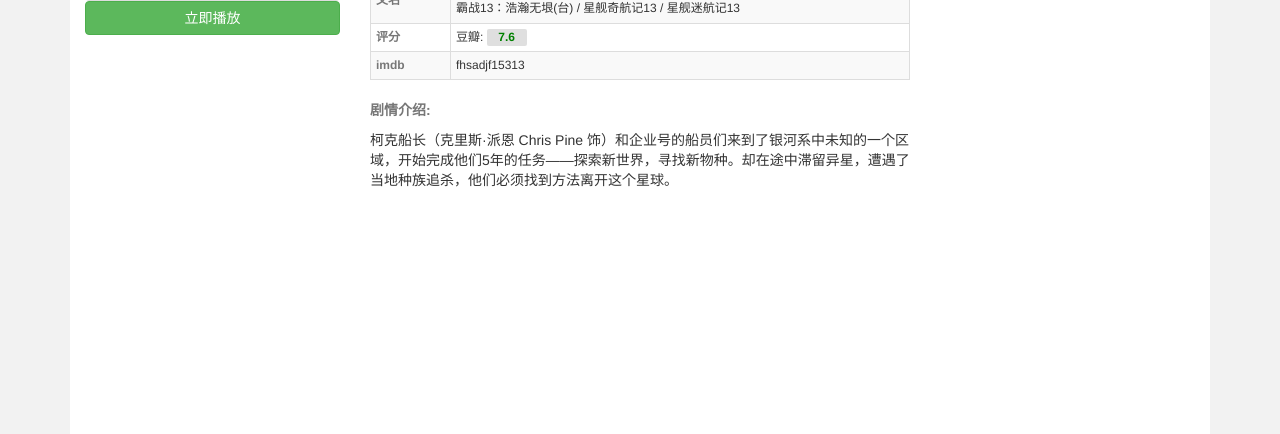
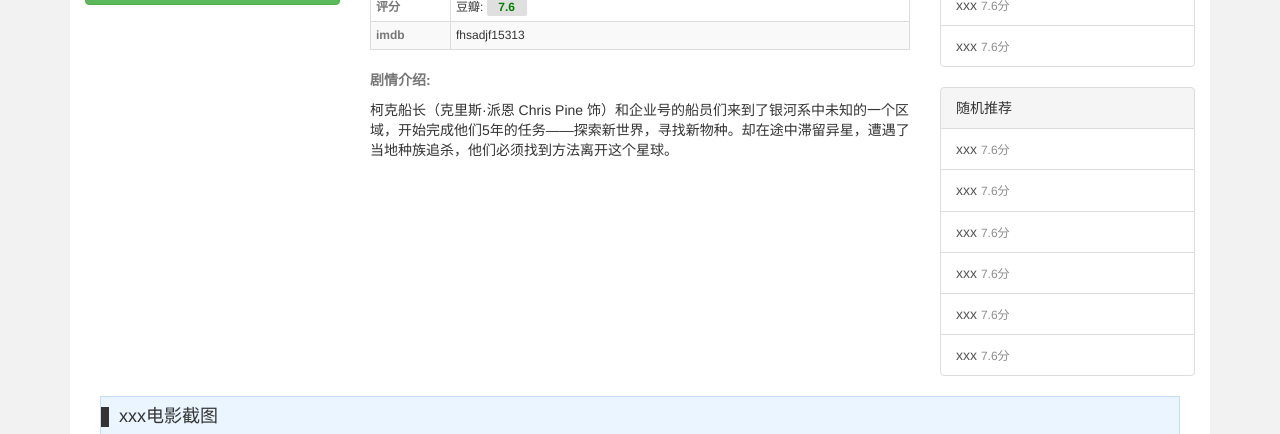
Before and after one commit to fqsghostcloud/BootStrap-Web, a Flask app: page /view in a window 1280 px wide. Shown: the part 408-842 px from the top of the page. Run offline with Flask 2, Linux system fonts and the light colour scheme; the visitor is signed in with stand-in values (Sample User, id 1); parts of the project's set-up code (start-up, migrations or seed data) failed here and were passed over; some libraries are stand-ins or nearby versions.

Commit message:
视频截图样式添加

```diff
--- a/apps/templates/view.html
+++ b/apps/templates/view.html
@@ -4,7 +4,7 @@
 {% endblock %}
 
 {% block content %}
-    <div class="container-fluid" style="background: #FFF; height: 1500px; width: auto; padding-top: 15px; margin-top: 50px">
+    <div class="container-fluid" style="background: #FFF;padding-top: 15px;">
         <ul class="breadcrumb">
             <li><a href="/">首页</a></li>
             <li><a href="#">电影</a></li>
@@ -108,8 +108,56 @@
                     <a href="#" target="_blank" title="xxx" class="list-group-item">xxx
                         <em>7.6分</em>
                     </a>
+                    <a href="#" target="_blank" title="xxx" class="list-group-item">xxx
+                        <em>7.6分</em>
+                    </a>
+                    <a href="#" target="_blank" title="xxx" class="list-group-item">xxx
+                        <em>7.6分</em>
+                    </a>
+                    <a href="#" target="_blank" title="xxx" class="list-group-item">xxx
+                        <em>7.6分</em>
+                    </a>
+                    <a href="#" target="_blank" title="xxx" class="list-group-item">xxx
+                        <em>7.6分</em>
+                    </a>
+                    <a href="#" target="_blank" title="xxx" class="list-group-item">xxx
+                        <em>7.6分</em>
+                    </a>
+                </div>
+            </div>
+            <div class="col-md-3">
+                <div class="list-group">
+                    <p class="list-group-item list-head">随机推荐</p>
+                    <a href="#" target="_blank" title="xxx" class="list-group-item">xxx
+                        <em>7.6分</em>
+                    </a>
+                    <a href="#" target="_blank" title="xxx" class="list-group-item">xxx
+                        <em>7.6分</em>
+                    </a>
+                    <a href="#" target="_blank" title="xxx" class="list-group-item">xxx
+                        <em>7.6分</em>
+                    </a>
+                    <a href="#" target="_blank" title="xxx" class="list-group-item">xxx
+                        <em>7.6分</em>
+                    </a>
+                    <a href="#" target="_blank" title="xxx" class="list-group-item">xxx
+                        <em>7.6分</em>
+                    </a>
+                    <a href="#" target="_blank" title="xxx" class="list-group-item">xxx
+                        <em>7.6分</em>
+                    </a>
                 </div>
             </div>
         </div>
+        <div class="col-md-12">
+            <div style="border: 1px solid #C5DDF6;background-color: #EAF5FF">
+                <h4 style="padding-left: 10px; border-left: 8px solid">xxx电影截图</h4>
+                <img style="width: 1080px;" src="http://p1.bpimg.com/2251/218e73a20a04606bs.png" alt="xxx">
+                <img style="width: 1080px;" src="http://p1.bpimg.com/2251/218e73a20a04606bs.png" alt="xxx">
+                <img style="width: 1080px;" src="http://p1.bpimg.com/2251/218e73a20a04606bs.png" alt="xxx">
+
+            </div>
+        </div>
+
     </div>
 {% endblock %}
```
